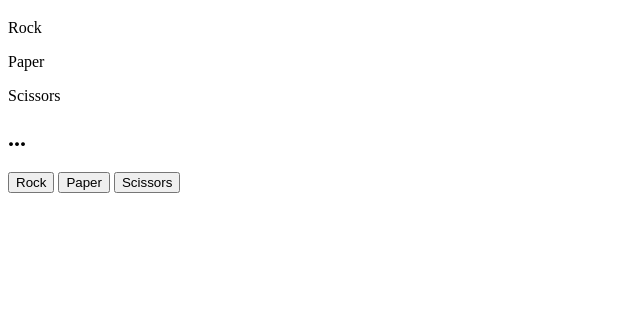
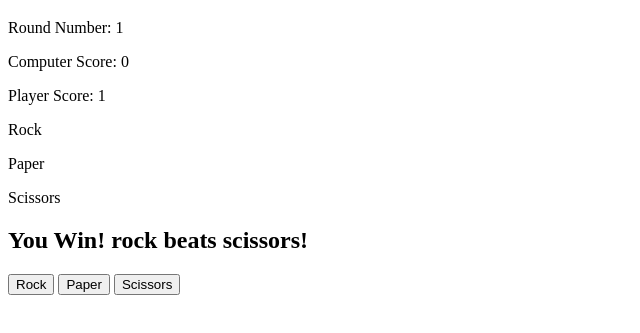
Before and after one commit to DSam87/odin_rock_paper_scissors_2, a plain HTML site: page index.html in a window 1280 px wide. Both pictures are taken after a click on the button "Rock". Shown: the part 61-394 px from the top of the page, without its empty margins (0-640 px from the left). Drawn offline with Linux system fonts and the light colour scheme.

Commit message:
add ui & its functions

```diff
--- a/index.html
+++ b/index.html
@@ -12,10 +12,20 @@
         <h1>Rock Paper Scissors</h1>
         <div class="game-view-container">
 
-            <div><p>Rock</p></div>
-            <div><p>Paper</p></div>
-            <div><p>Scissors</p></div>
+            <div class="round-container">
+                <p class="round-number">Round Number: <span class="round-number-span">0</span></p>
+            </div>
 
+            <div class="score-container">
+                <p>Computer Score: <span class="computer-score-span">0</span></p>
+                <p>Player Score: <span class="player-score-span">0</span></p>
+            </div>
+
+            <div class="computer-choice">
+                <div><p>Rock</p></div>
+                <div><p>Paper</p></div>
+                <div><p>Scissors</p></div>
+            </div>
 
             <h2 class="game-action">...</h2>
 
--- a/script.js
+++ b/script.js
@@ -1,6 +1,3 @@
-
-
-
 const choice = ["rock", "paper", "scissors"];
 let playerScore = 0;
 let computerScore = 0;
@@ -10,15 +7,18 @@ let computerChoice = "";
 
 let roundIteration = 0;
 
-let gameAction = document.querySelector(".game-action");
+let roundNumberElement = document.querySelector(".round-number-span");
+let gameActionElement = document.querySelector(".game-action");
+let computerScoreElement = document.querySelector(".computer-score-span");
+let playerScoreElement = document.querySelector(".player-score-span");
+
 
 let playerButtons = document.querySelectorAll("button");
 
 playerButtons.forEach((el, index) => {
     el.addEventListener("click", (e) => {
 
-        if(checkIfGameIsOver()){
-            // anounce to player
+        if (checkIfGameIsOver()) {
             gameOver();
             return;
         }
@@ -41,19 +41,26 @@ function getComputerChoice() {
 
 function compareChoices(playerSelection, computerSelection) {
     if (playerSelection === 0 && computerSelection === 2) {
+        gameActionElement.textContent = `You Win! ${choice[playerSelection]} beats ${choice[computerSelection]}!`;
         return (`You Win! ${choice[playerSelection]} beats ${choice[computerSelection]}!`);
     } else if (playerSelection === 0 && computerSelection === 1) {
+        gameActionElement.textContent = `You Lose! ${choice[computerSelection]} beats ${choice[playerSelection]}!`;
         return (`You Lose! ${choice[computerSelection]} beats ${choice[playerSelection]}!`);
     } else if (playerSelection === 1 && computerSelection === 0) {
+        gameActionElement.textContent = `You Win! ${choice[playerSelection]} beats ${choice[computerSelection]}!`;
         return (`You Win! ${choice[playerSelection]} beats ${choice[computerSelection]}!`);
     } else if (playerSelection === 1 && computerSelection === 2) {
+        gameActionElement.textContent = `You Lose! ${choice[computerSelection]} beats ${choice[playerSelection]}!`;
         return (`You Lose! ${choice[computerSelection]} beats ${choice[playerSelection]}!`);
     } else if (playerSelection === 2 && computerSelection === 1) {
+        gameActionElement.textContent = `You Win! ${choice[playerSelection]} beats ${choice[computerSelection]}!`;
         return (`You Win! ${choice[playerSelection]} beats ${choice[computerSelection]}!`);
     } else if (playerSelection === 2 && computerSelection === 0) {
+        gameActionElement.textContent = `You Lose! ${choice[computerSelection]} beats ${choice[playerSelection]}!`;
         return (`You Lose! ${choice[computerSelection]} beats ${choice[playerSelection]}!`);
     } else {
-        return ("Tie");
+        gameActionElement.textContent = `A tie! ${choice[playerSelection]} is the same as ${choice[computerSelection]}`;
+        return (`A tie! ${choice[playerSelection]} is the same as ${choice[computerSelection]}`);
     }
 }
 
@@ -79,7 +86,7 @@ function playRound() {
     if (endGameMessage.includes("Tie")) {
         console.log("Tie");
     }
-
+    updateUi();
     resetSelections();
 }
 
@@ -97,10 +104,16 @@ function gameOver() {
 }
 
 function checkIfGameIsOver() {
-    if (roundIteration === 5)
-    {
+    if (roundIteration === 5) {
         return true;
     } else {
         return false;
     }
 }
+
+function updateUi() {
+    roundNumberElement.textContent = roundIteration;
+    computerScoreElement.textContent = computerScore;
+    playerScoreElement.textContent = playerScore;
+
+}
```
